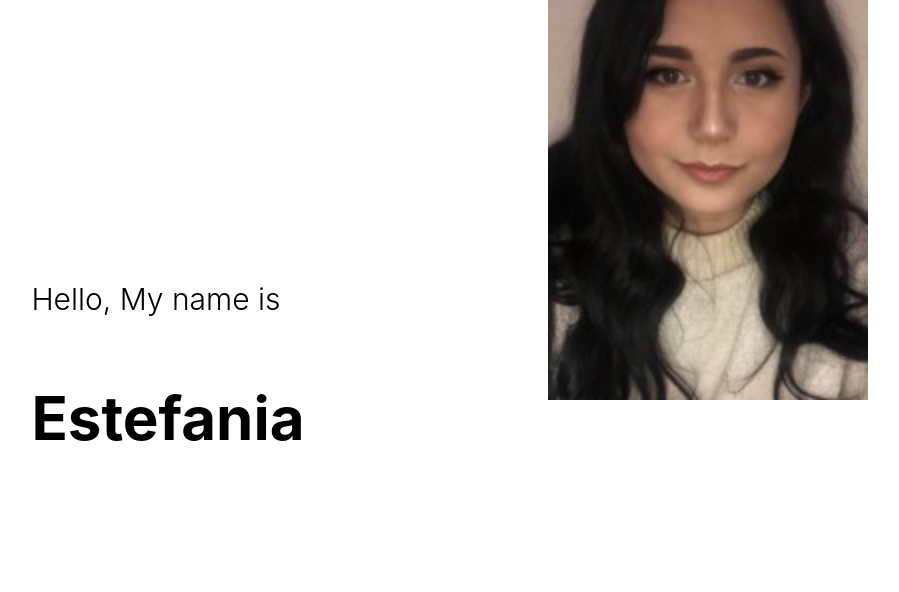
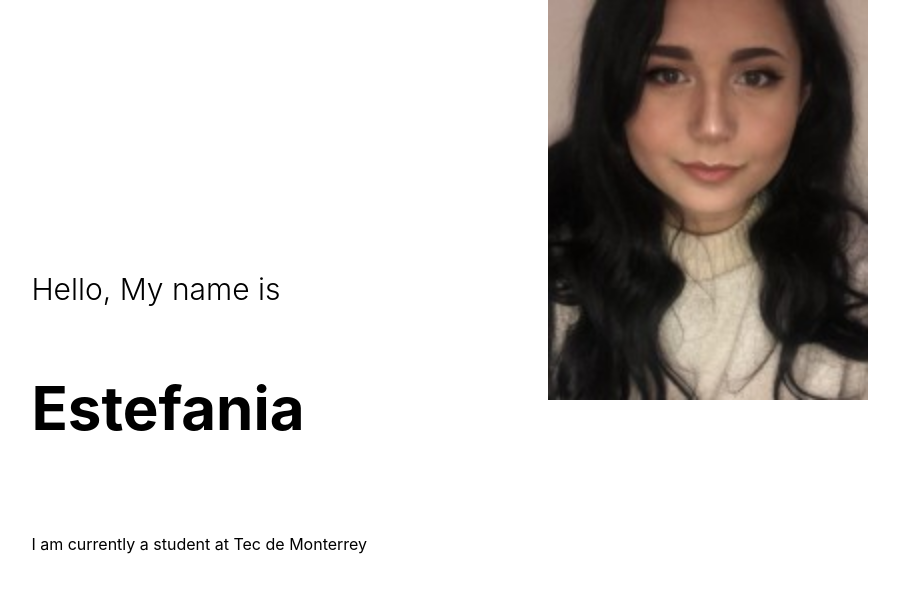
Before and after one commit to Estefaniajim/React-Portafolio, a React (Create React App) app: page / in a window 1280 px wide. Shown: the top 592 px of the page, without its empty margins (92-991 px from the left). Built offline with nearby package versions, Linux system fonts and the light colour scheme.

Commit message:
Update intro.jsx

```diff
--- a/src/components/Intro/intro.jsx
+++ b/src/components/Intro/intro.jsx
@@ -11,16 +11,14 @@ const Intro = () => {
         <h1 className="i-name"> Estefania </h1>
 
         <div className="i-title">
-
           <div className="i-title-wrapper">
             <div className="i-title-item">Software Engineer Student</div>
             <div className="i-title-item">Software Engineer</div>
           </div>
+        </div>
 
-          <div className="i-desc">
-            I am currently a student at Tec de Monterrey
-          </div>
-
+        <div className="i-desc">
+          I am currently a student at Tec de Monterrey
         </div>
 
       </div>
```
